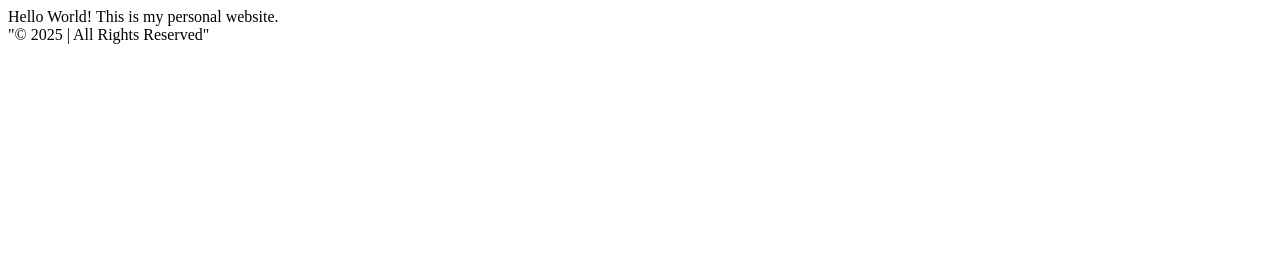
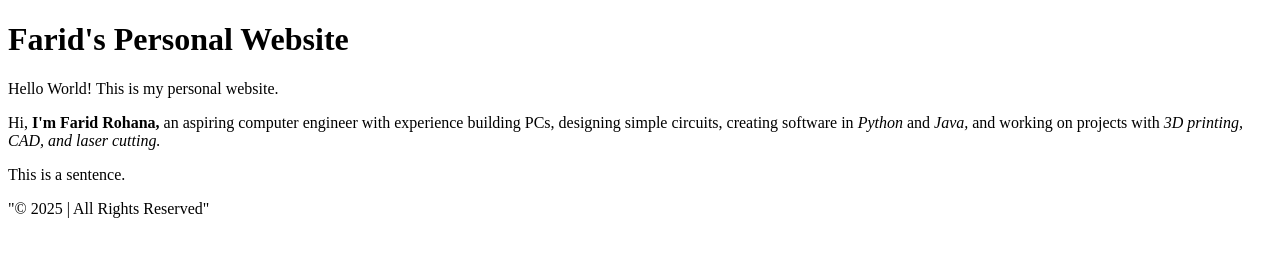
Before and after one commit to FRohana/FRohana.github.io, a plain HTML site: page index.html in a window 1280 px wide. Drawn offline with Linux system fonts and the light colour scheme.

Commit message:
added paragraphs and a heading

```diff
--- a/index.html
+++ b/index.html
@@ -8,7 +8,10 @@
   <body>
     <nav></nav>
     <main>
-        Hello World! This is my personal website.
+        <h1>Farid's Personal Website</h1>
+        <p>Hello World! This is my personal website.</p>
+        <p>Hi, <strong>I'm Farid Rohana,</strong> an aspiring computer engineer with experience building PCs, designing simple circuits, creating software in <em>Python</em> and <em>Java,</em> and working on projects with <em>3D printing, CAD, and laser cutting.</em></p>
+        <p>This is a sentence.</p>
     </main>
     <footer>"© 2025 <Farid's Personal Website> | All Rights Reserved"</footer>
   </body>
```
